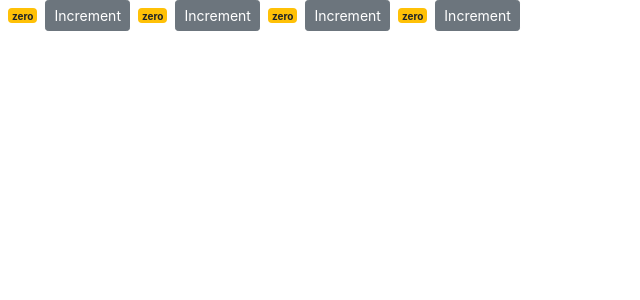
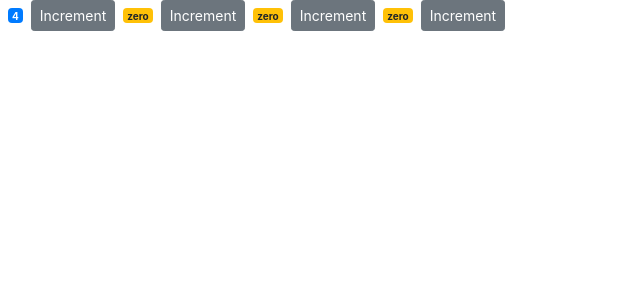
Before and after one commit to Ochaun/react-crash-course-mosh, a React (Create React App) app: page / in a window 1280 px wide. Shown: the top 300 px of the page, without its empty margins (0-640 px from the left). Built offline with nearby package versions, Linux system fonts and the light colour scheme.

Commit message:
Passing data to Components

```diff
--- a/src/components/counter.jsx
+++ b/src/components/counter.jsx
@@ -2,7 +2,7 @@
 
 class Counter extends Component {
   state = {
-    count: 0
+    value: this.props.value
     //tags: ["tag1", "tag2", "tag3"]
   };
   //State stored as a seperate variable
@@ -39,7 +39,7 @@
   }
 */
   handleIncrement = () => {
-    this.setState({ count: this.state.count + 1 });
+    this.setState({ count: this.state.value + 1 });
   };
 
   //Conditional Rendering
@@ -58,13 +58,13 @@
   //Dynamically renderd css
   getBadgeClasses() {
     let classes = "badge m-2 badge-";
-    classes += this.state.count === 0 ? "warning" : "primary";
+    classes += this.state.value === 0 ? "warning" : "primary";
     return classes;
   }
 
   formatCount() {
     // changing state attribute
-    const { count } = this.state;
+    const { value: count } = this.state;
     return count === 0 ? "zero" : count;
   }
 }
--- a/src/components/counters.jsx
+++ b/src/components/counters.jsx
@@ -4,7 +4,7 @@
 export default class counters extends Component {
   state = {
     counters: [
-      { id: 1, value: 0 },
+      { id: 1, value: 4 },
       { id: 2, value: 0 },
       { id: 3, value: 0 },
       { id: 4, value: 0 }
@@ -15,7 +15,7 @@
       <>
         {/* Map every element in array to a JSX obj with a key*/}
         {this.state.counters.map(counter => (
-          <Counter key={counter.id} />
+          <Counter key={counter.id} value={counter.value} selected={true} />
         ))}
       </>
     );
```
